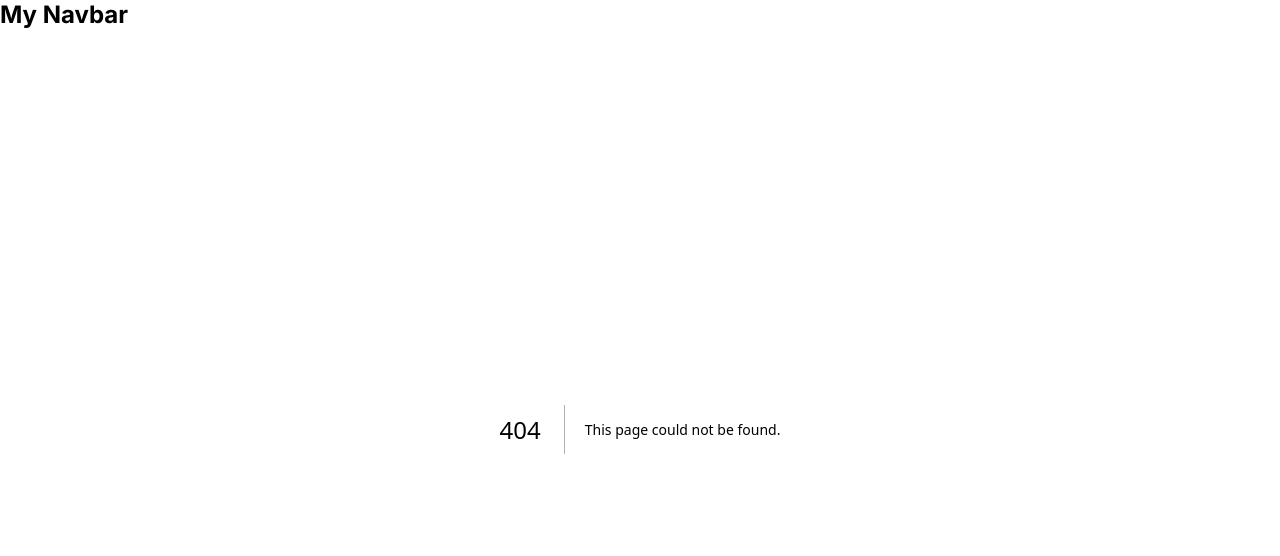
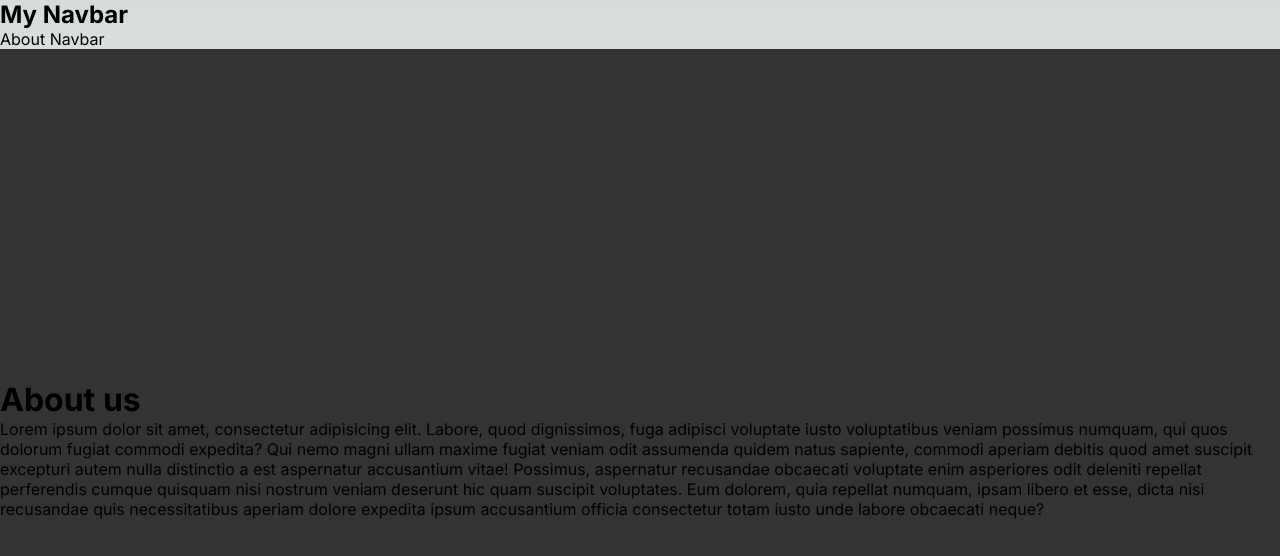
Before and after one commit to luciano44/next13, a Next.js app: page /about/us in a window 1280 px wide. Before the commit this address had no page. Shown: the top 556 px of the page. Built offline with nearby package versions, Linux system fonts and the light colour scheme.

Commit message:
add about page, layout and misc.

```diff
--- a/app/about/layout.tsx
+++ b/app/about/layout.tsx
@@ -1,4 +1,11 @@
 import React from "react"
+import styles from "./styles.module.css"
+import type { Metadata } from "next"
+
+export const metadata: Metadata = {
+  title: "About - L44 Project",
+  description: "Coolest website to ever exist",
+}
 
 export default function RootLayout({
   children,
@@ -8,7 +15,7 @@ export default function RootLayout({
   return (
     <>
       <nav>About Navbar</nav>
-      <main>{children}</main>
+      <main className={styles.main}>{children}</main>
     </>
   )
 }
--- /dev/null
+++ b/app/about/loading.tsx
@@ -0,0 +1,3 @@
+export default function loading() {
+  return <h1>Loading...</h1>
+}
--- a/app/about/page.tsx
+++ b/app/about/page.tsx
@@ -1,7 +1,7 @@
-import React from "react"
 import Link from "next/link"
 
 function About() {
+  // throw new Error("Not Today!")
   return (
     <>
       <h1>About</h1>
--- /dev/null
+++ b/app/about/styles.module.css
@@ -0,0 +1,6 @@
+.main {
+  min-height: 100vh;
+  display: grid;
+  place-content: center;
+  background-color: #333;
+}
--- /dev/null
+++ b/app/about/us/page.tsx
@@ -0,0 +1,20 @@
+export default function Us() {
+  return (
+    <>
+      <h1>About us</h1>
+      <div>
+        Lorem ipsum dolor sit amet, consectetur adipisicing elit. Labore, quod
+        dignissimos, fuga adipisci voluptate iusto voluptatibus veniam possimus
+        numquam, qui quos dolorum fugiat commodi expedita? Qui nemo magni ullam
+        maxime fugiat veniam odit assumenda quidem natus sapiente, commodi
+        aperiam debitis quod amet suscipit excepturi autem nulla distinctio a
+        est aspernatur accusantium vitae! Possimus, aspernatur recusandae
+        obcaecati voluptate enim asperiores odit deleniti repellat perferendis
+        cumque quisquam nisi nostrum veniam deserunt hic quam suscipit
+        voluptates. Eum dolorem, quia repellat numquam, ipsam libero et esse,
+        dicta nisi recusandae quis necessitatibus aperiam dolore expedita ipsum
+        accusantium officia consectetur totam iusto unde labore obcaecati neque?
+      </div>
+    </>
+  )
+}
--- a/app/layout.tsx
+++ b/app/layout.tsx
@@ -5,8 +5,8 @@ import "./globals.css"
 const inter = Inter({ subsets: ["latin"] })
 
 export const metadata: Metadata = {
-  title: "Create Next App",
-  description: "Generated by create next app",
+  title: "L44 Project",
+  description: "Coolest website to ever exist",
 }
 
 export default function RootLayout({
--- a/app/page.tsx
+++ b/app/page.tsx
@@ -5,7 +5,7 @@ import Link from "next/link"
 
 export default function Home() {
   return (
-    <main className={styles.main}>
+    <main>
       <>
         <h1>Home Page</h1>
         <Link href="/about">About page</Link>
```
Also changed, not shown: app/about/error.tsx (added, +30 -0 lines), app/test/page.tsx (added, +52 -0 lines), app/test/test.module.css (added, +13 -0 lines).
